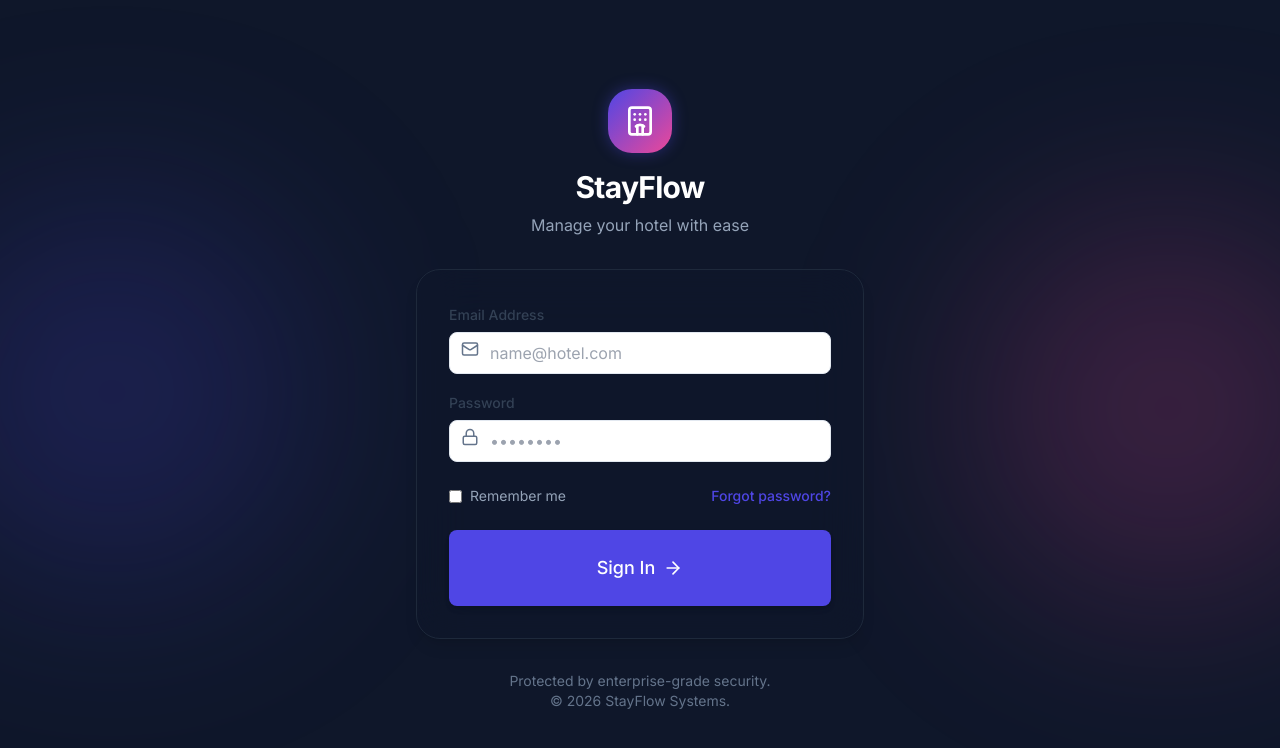
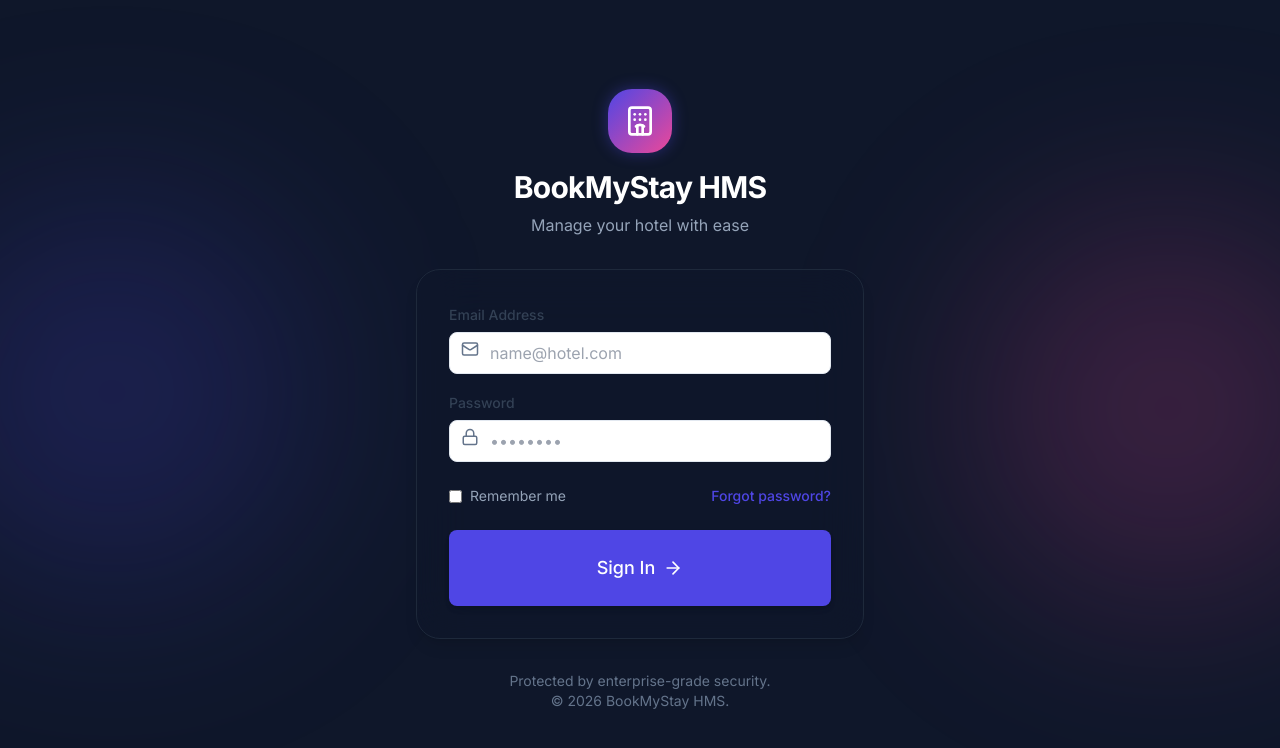
Before and after one commit to kmvishnu/HMS-Owner, a React (Vite) app: page /login in a window 1280 px wide. Shown: the top 748 px of the page. Built offline with nearby package versions, Linux system fonts and the light colour scheme.

Commit message:
Updated application title

```diff
--- a/index.html
+++ b/index.html
@@ -1,13 +1,16 @@
 <!doctype html>
 <html lang="en">
+
 <head>
   <meta charset="UTF-8" />
   <link rel="icon" type="image/svg+xml" href="/favicon.svg" />
   <meta name="viewport" content="width=device-width, initial-scale=1.0" />
-    <title>hms-owner</title>
+  <title>BookMyStay HMS</title>
 </head>
+
 <body>
   <div id="root"></div>
   <script type="module" src="/src/main.tsx"></script>
 </body>
+
 </html>
--- a/src/components/layout/Sidebar.tsx
+++ b/src/components/layout/Sidebar.tsx
@@ -49,7 +49,7 @@ export const Sidebar: React.FC<SidebarProps> = ({ isOpen, toggle }) => {
         </div>
         {isOpen && (
           <span className="font-bold text-xl tracking-tight bg-gradient-futuristic bg-clip-text text-transparent">
-            StayFlow
+            BookMyStay HMS
           </span>
         )}
       </div>
--- a/src/pages/auth/Login.tsx
+++ b/src/pages/auth/Login.tsx
@@ -56,7 +56,7 @@ export const Login: React.FC = () => {
           <div className="inline-flex w-16 h-16 bg-gradient-futuristic rounded-2xl items-center justify-center text-white shadow-glow mb-4">
             <Hotel size={32} />
           </div>
-          <h1 className="text-3xl font-bold text-white tracking-tight">StayFlow</h1>
+          <h1 className="text-3xl font-bold text-white tracking-tight">BookMyStay HMS</h1>
           <p className="text-slate-400 mt-2">Manage your hotel with ease</p>
         </div>
 
@@ -107,7 +107,7 @@ export const Login: React.FC = () => {
         <p className="text-center mt-8 text-slate-500 text-sm">
           Protected by enterprise-grade security.
           <br />
-          &copy; 2026 StayFlow Systems.
+          &copy; 2026 BookMyStay HMS.
         </p>
       </motion.div>
     </div>
```
Lines whose indentation alone changed are shown as unchanged.
